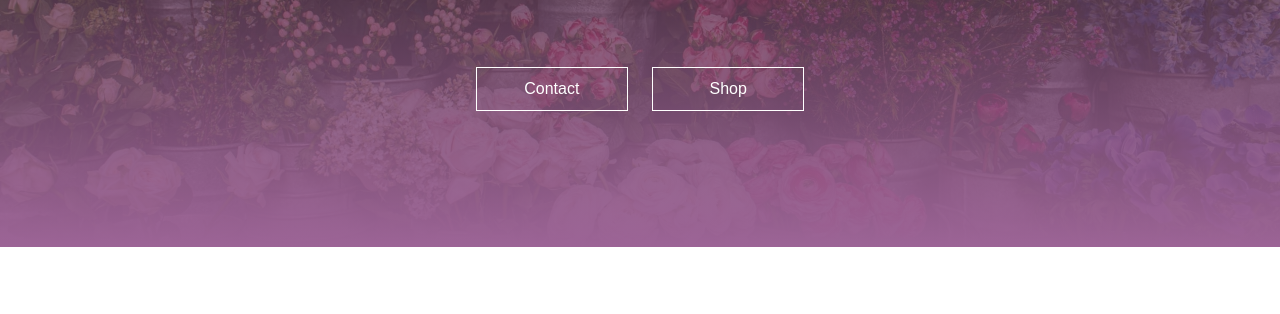
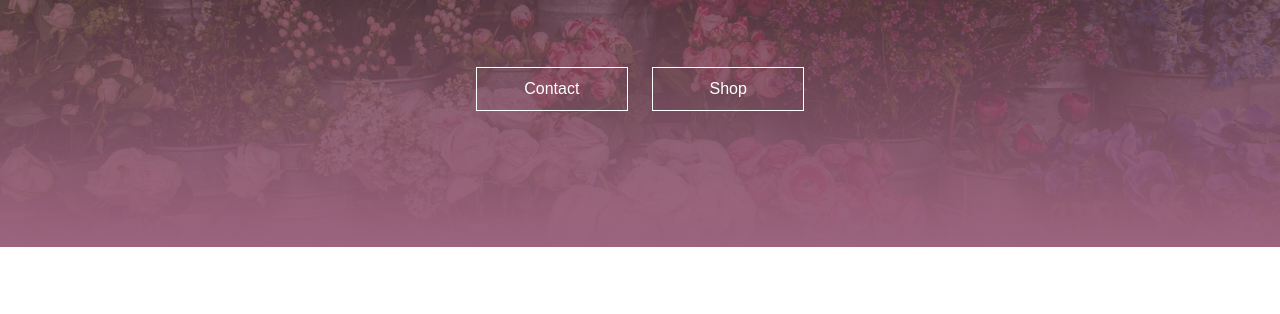
Before and after one commit to DanukaBhathiya/Flower-Shop, a plain HTML site: page index.html in a window 1280 px wide. Shown: the part 233-547 px from the top of the page. Drawn offline with Linux system fonts and the light colour scheme; some packages are replaced by stand-ins of ours; a script that the page names is missing.

Commit message:
colour change

```diff
--- a/css/styles.css
+++ b/css/styles.css
@@ -10,7 +10,7 @@ body {
 
 /* Top banner */
 #topBanner {
-  background: linear-gradient(rgba(0, 0, 0, 0.5), #9c6496),
+  background: linear-gradient(rgba(0, 0, 0, 0.5), #9c647e),
     url(../images/banner.jpg);
   background-position: center;
   background-size: cover;
```
